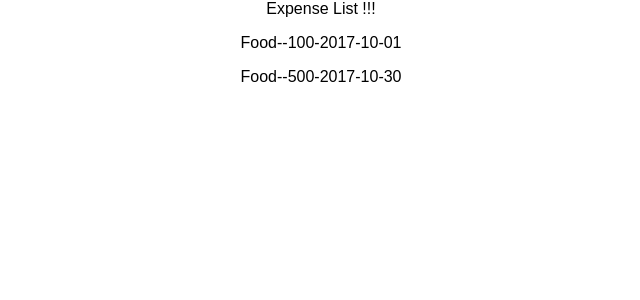
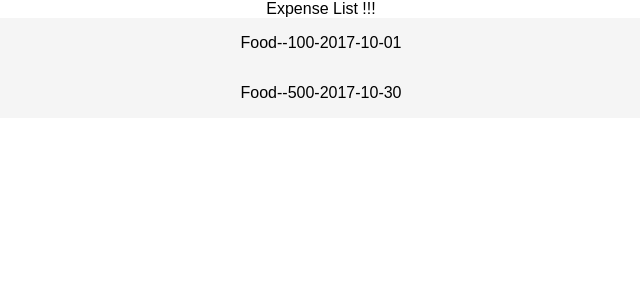
Before and after one commit to GopeshMedayil/expensetracker-pwa, a React (Create React App) app: page /expenses in a window 1280 px wide. Shown: the top 300 px of the page, without its empty margins (319-959 px from the left). Built offline with nearby package versions, Linux system fonts and the light colour scheme.

Commit message:
Expense list functionality

```diff
--- a/src/Expenses.js
+++ b/src/Expenses.js
@@ -28,13 +28,17 @@ export default class Expenses extends Component {
         return (
             <div>
                 Expense List !!!
-                {this.state.expenseList.map(function (expense) {
-                    return <p>{expense.expensedesc}--{expense.expenseamount}-{expense.expensedate}</p>
+                {this.state.expenseList.map(function (expense, index) {
+                    return (
+                        <div key={index} style={{ background: '#f5f5f5', height: '50px', verticalAlign: 'middle', alignItems: 'center', alignContent: 'center' }}>
+                            <p key={index}>{expense.expensedesc}--{expense.expenseamount}-{expense.expensedate}</p>
+                        </div>
+                    );
                 })
                 }
 
                 <div></div>
-            </div>
+            </div >
         )
     }
 
```
